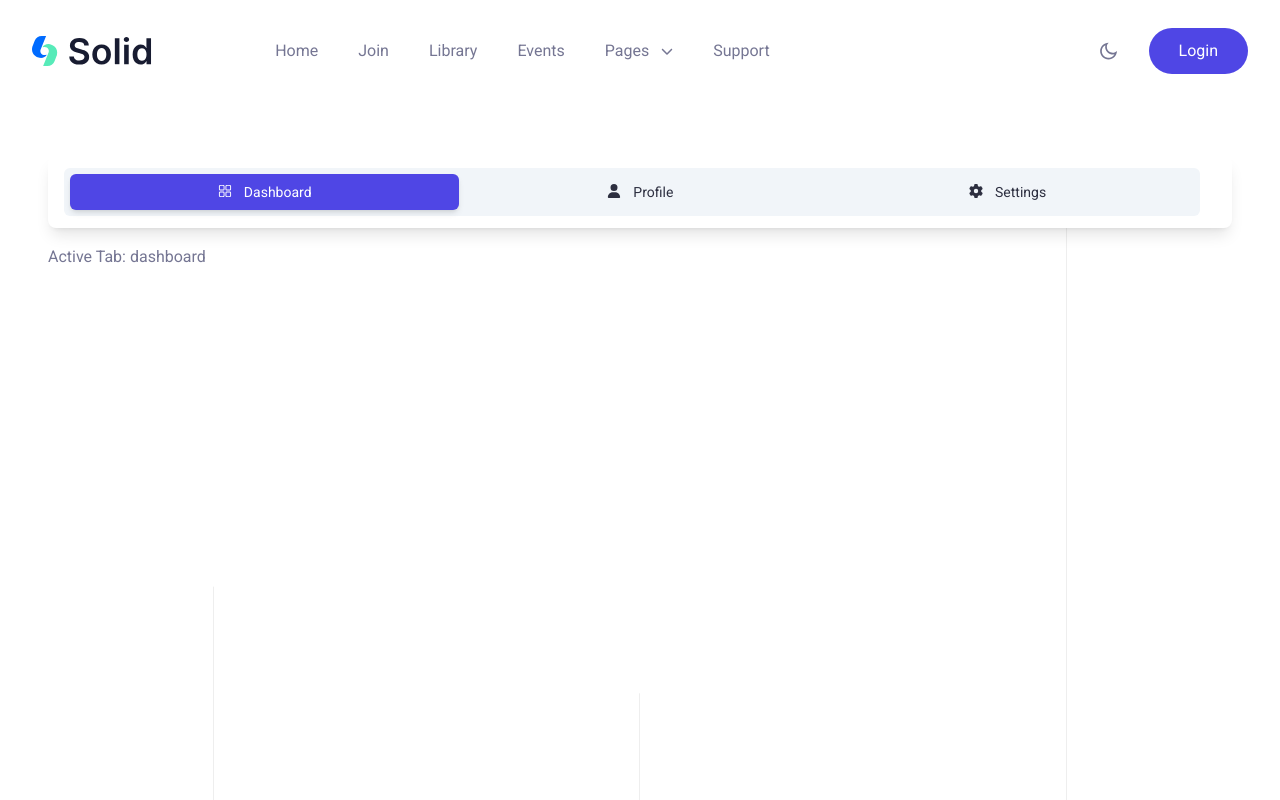
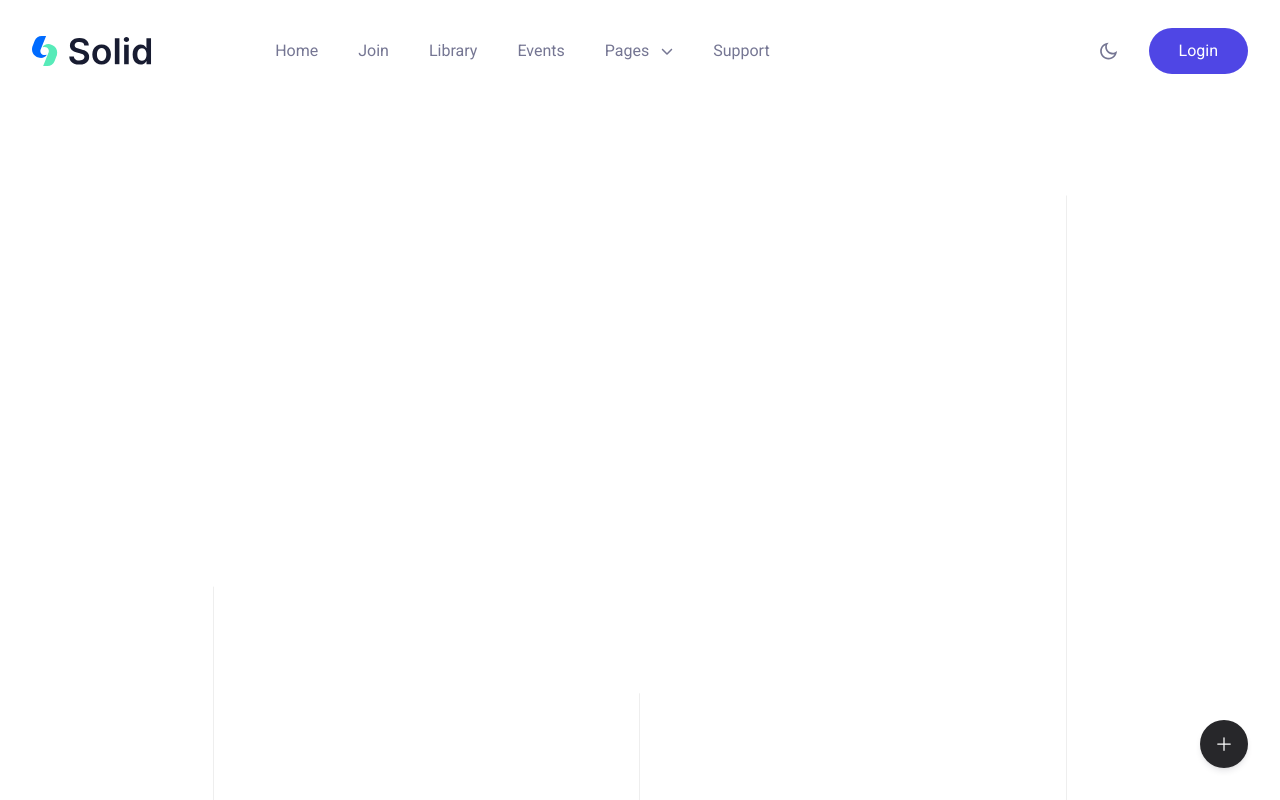
Before and after one commit to siavashsk/eventure, a Next.js app: page /test in a window 1280 px wide. Shown: the top 800 px of the page. Built offline with nearby package versions, Linux system fonts and the light colour scheme.

Commit message:
feat(UI/SpeedDial): implemented

```diff
--- a/app/(site)/test/page.tsx
+++ b/app/(site)/test/page.tsx
@@ -1,36 +1,31 @@
 "use client";
-import { Tabs } from "@/components/UI";
-import React, { useState } from "react";
-import { FaGear, FaUser } from "react-icons/fa6";
-import { RxDashboard } from "react-icons/rx";
+import SpeedDial from "@/components/UI/SpeedDial";
+import React from "react";
+import { FaHome } from "react-icons/fa";
+import { FaGear, FaPage4 } from "react-icons/fa6";
 
 const Test = () => {
-  const [activeTab, setActiveTab] = useState("dashboard");
-  const tabs = [
-    { id: "dashboard", label: "Dashboard", icon: <RxDashboard /> },
-    { id: "profile", label: "Profile", icon: <FaUser /> },
-    { id: "settings", label: "Settings", icon: <FaGear /> },
+  const buttons = [
+    {
+      icon: <FaHome />,
+      label: "Home",
+      action: () => console.log("Home clicked"),
+    },
+    {
+      icon: <FaGear />,
+      label: "Settings",
+      action: () => console.log("Settings clicked"),
+    },
+    {
+      icon: <FaPage4 />,
+      label: "Pages",
+      action: () => console.log("Pages clicked"),
+    },
   ];
-
-  const handleTabClick = (id: string) => {
-    setActiveTab(id);
-  };
-
   return (
     <div className="h-[100vh] w-full">
       <div className="mt-27 h-full w-full p-8">
-        <div className="p-4">
-          <Tabs
-            tabs={tabs.map((tab) => ({
-              ...tab,
-              isActive: tab.id === activeTab,
-            }))}
-            onTabClick={handleTabClick}
-          />
-          <div className="mt-4">
-            <p>Active Tab: {activeTab}</p>
-          </div>
-        </div>
+        <SpeedDial buttons={buttons} />
       </div>
     </div>
   );
--- /dev/null
+++ b/components/UI/SpeedDial/index.tsx
@@ -0,0 +1,85 @@
+import React, { useState, useEffect, useRef } from "react";
+
+type SpeedDialButton = {
+  icon: React.ReactNode;
+  label: string;
+  action: () => void;
+};
+
+interface SpeedDialProps {
+  buttons: SpeedDialButton[];
+}
+
+const SpeedDial: React.FC<SpeedDialProps> = ({ buttons }) => {
+  const [isOpen, setIsOpen] = useState(false);
+  const speedDialRef = useRef<HTMLDivElement | null>(null);
+
+  // Handle click outside to close
+  useEffect(() => {
+    const handleClickOutside = (event: MouseEvent) => {
+      if (
+        speedDialRef.current &&
+        !speedDialRef.current.contains(event.target as Node)
+      ) {
+        setIsOpen(false);
+      }
+    };
+
+    document.addEventListener("mousedown", handleClickOutside);
+
+    return () => {
+      document.removeEventListener("mousedown", handleClickOutside);
+    };
+  }, []);
+
+  return (
+    <div className="relative h-[100%] w-full" ref={speedDialRef}>
+      <div className="fixed bottom-0 right-0 p-8">
+        <div className="group">
+          <button
+            className="font-sans relative h-14 max-h-[48px] w-14 max-w-[48px] select-none rounded-full bg-blacksection text-center align-middle text-sm font-medium uppercase text-white shadow-md shadow-gray-900/10 transition-all hover:shadow-lg hover:shadow-gray-900/20 focus:opacity-[0.85] focus:shadow-none active:opacity-[0.85] active:shadow-none disabled:pointer-events-none disabled:opacity-50 disabled:shadow-none"
+            type="button"
+            onClick={() => setIsOpen(!isOpen)}
+          >
+            <span className="absolute left-1/2 top-1/2 -translate-x-1/2 -translate-y-1/2 transform">
+              <svg
+                xmlns="http://www.w3.org/2000/svg"
+                fill="none"
+                viewBox="0 0 24 24"
+                strokeWidth="1.5"
+                stroke="white"
+                aria-hidden="true"
+                className="h-5 w-5 transition-transform group-hover:rotate-45"
+              >
+                <path
+                  strokeLinecap="round"
+                  strokeLinejoin="round"
+                  d="M12 4.5v15m7.5-7.5h-15"
+                ></path>
+              </svg>
+            </span>
+          </button>
+          {isOpen && (
+            <div className="absolute left-[20px] top-[-190px] w-max flex-col items-center gap-1">
+              {buttons.map((button, index) => (
+                <div key={index} data-projection-id={index}>
+                  <button
+                    onClick={button.action}
+                    className="m-0.5 flex h-16 min-h-[48px] w-16 min-w-[48px] flex-col items-center justify-center gap-1 rounded-full border-0 bg-primary hover:bg-primaryho p-1 font-normal transition-transform duration-300 ease-in-out hover:scale-110 focus:scale-110 active:scale-100"
+                  >
+                    {button.icon}
+                    <p className="font-sans text-white block text-xs font-normal antialiased">
+                      {button.label}
+                    </p>
+                  </button>
+                </div>
+              ))}
+            </div>
+          )}
+        </div>
+      </div>
+    </div>
+  );
+};
+
+export default SpeedDial;
```
